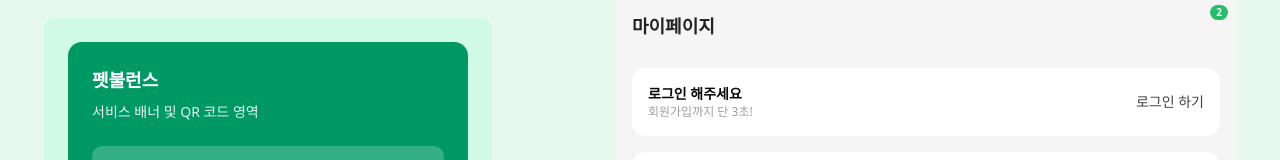
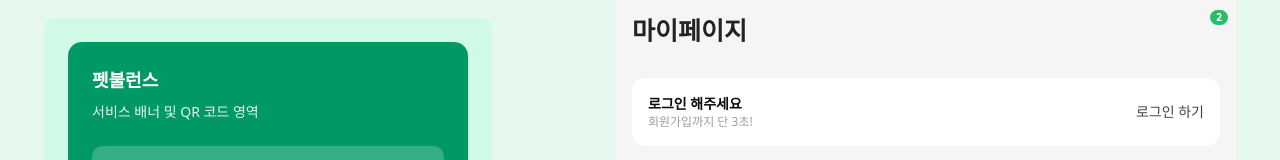
Before and after one commit to Petbulance/Petbulance-FE, a React (Vite) app: page /index/my in a window 1280 px wide. Shown: the top 160 px of the page. Built offline with nearby package versions, Linux system fonts and the light colour scheme; no server answers; some icons are missing.

Commit message:
style : 헤더 타이틀 크기 변경

```diff
--- a/src/components/user/layout/MainHeader.jsx
+++ b/src/components/user/layout/MainHeader.jsx
@@ -23,8 +23,8 @@
       <div className="flex items-center justify-between">
         {/* 타이틀 */}
         <h1
-          className={`text-lg font-bold ${
-            isHome ? 'text-success' : 'text-gray-900'
+          className={`text-[25px] font-semibold ${
+            isHome ? 'text-[#2DA969]' : 'text-gray-900'
           }`}
         >
           {title}
```
